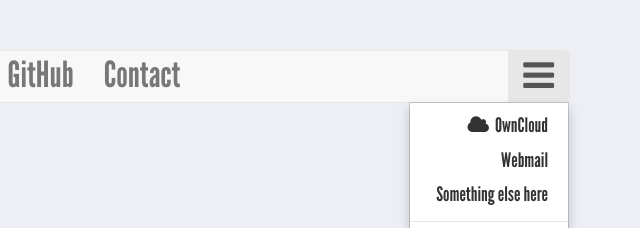
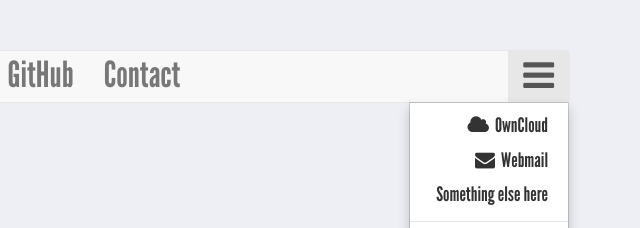
Before and after one commit to scrisenbery/scrisenbery.net, a plain HTML site: page index.html in a window 1280 px wide. Both pictures are taken after a click on the button 1178 px from the left and 76 px from the top of the page. Shown: the top 228 px of the page, 640-1280 px from the left. Drawn offline with Linux system fonts and the light colour scheme.

Commit message:
Added FA icon for Webmail

```diff
--- a/index.html
+++ b/index.html
@@ -48,7 +48,7 @@
                             <a href="#" class="dropdown-toggle" data-toggle="dropdown" role="button" aria-expanded="false"><!--<span class="caret"></span>--> <i class="fa fa-bars sc-navicons"></i></a>
                             <ul class="dropdown-menu" role="menu">
                                 <li><a href="owncloud.scrisenbery.net"><i class="fa fa-cloud"></i>&nbsp; OwnCloud</a></li>
-                                <li><a href="smail.scrisenbery.net">Webmail</a></li>
+                                <li><a href="smail.scrisenbery.net"><i class="fa fa-envelope"></i>&nbsp; Webmail</a></li>
                                 <li><a href="#">Something else here</a></li>
                                 <li class="divider"></li>
                                 <li class="dropdown-header">Nav header</li>
```
